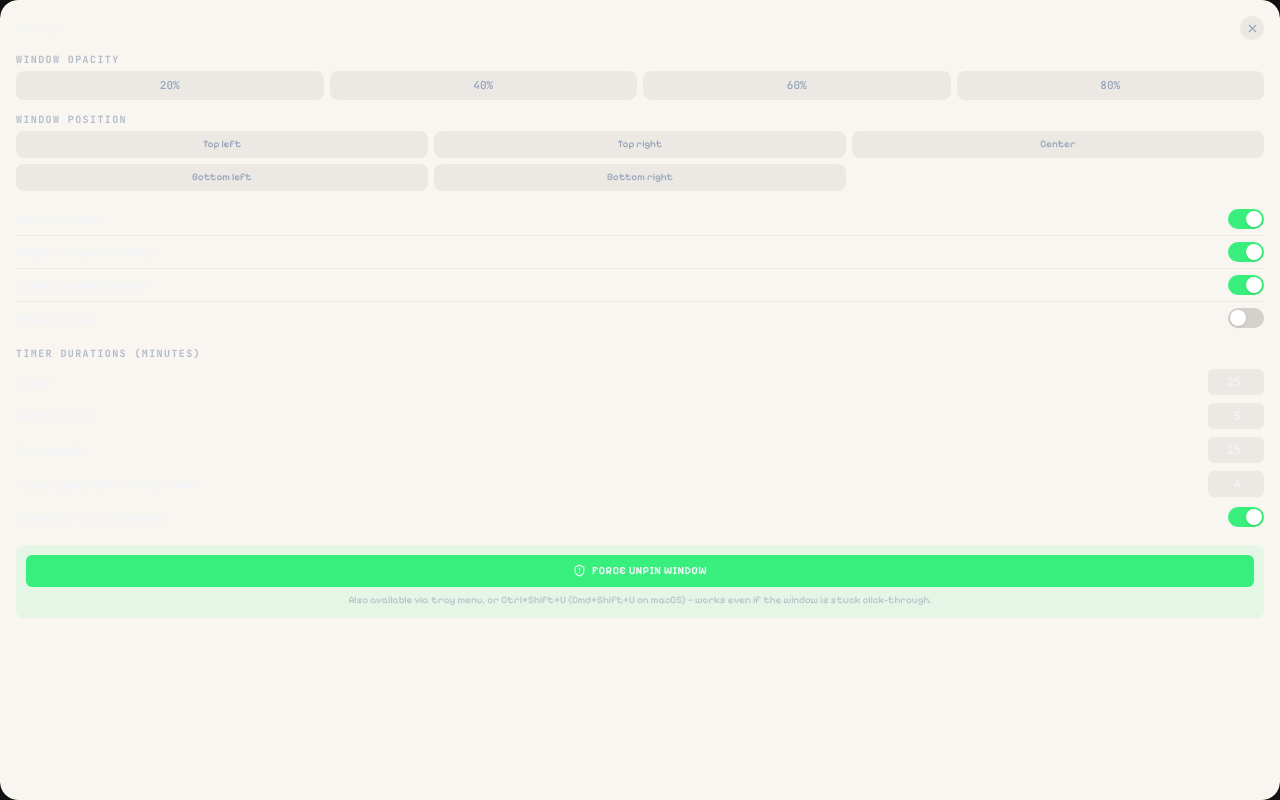
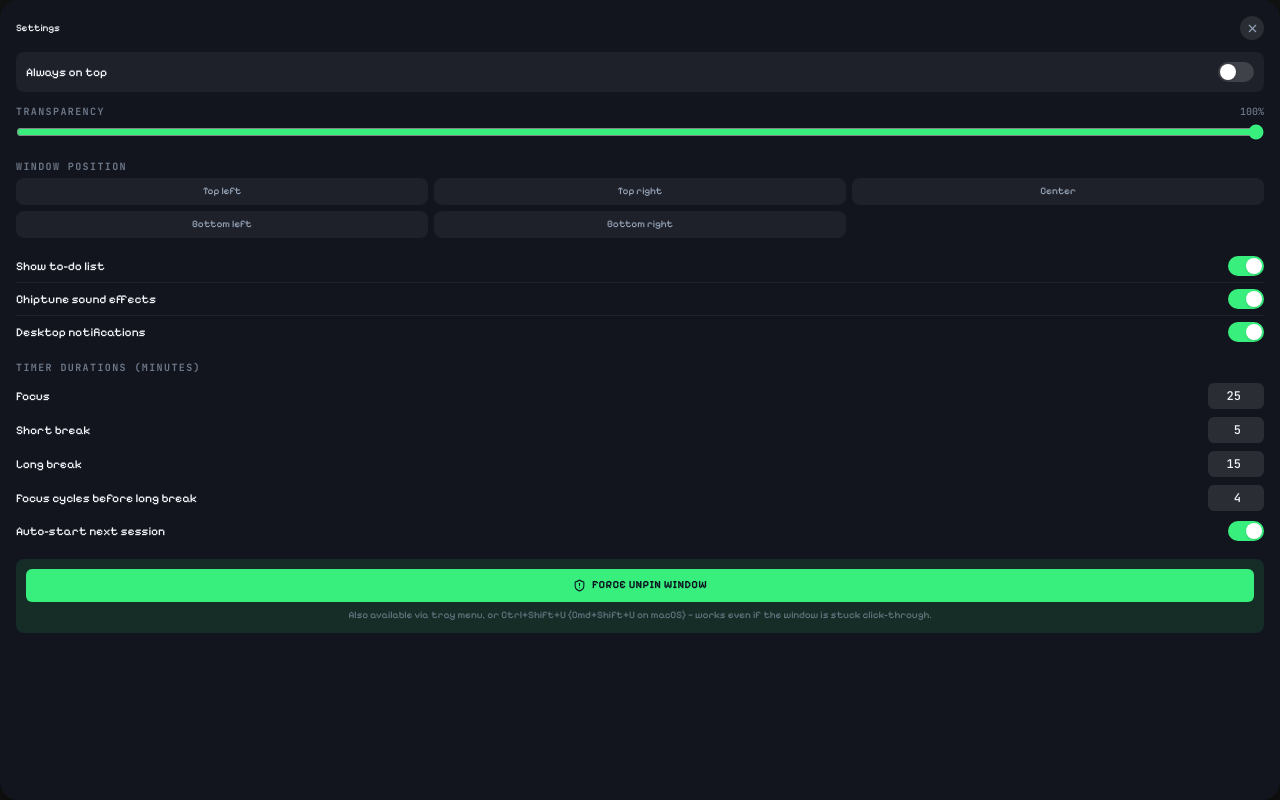
Before and after one commit to AlloEngel/slimy.doro, a React (Vite) app: page / in a window 1280 px wide. Both pictures are taken after a click on the button 1186 px from the left and 26 px from the top of the page. Built offline with nearby package versions, Linux system fonts and the light colour scheme; the HTML template or start-up script is replaced by a standard one.

Commit message:
Change: Settings reorder + opacity slider + solid dark modal

```diff
--- a/src/App.tsx
+++ b/src/App.tsx
@@ -1,3 +1,4 @@
+// src/App.tsx
 import { useEffect, useState } from "react";
 import { useAppStore } from "@/store/useAppStore";
 import { usePomodoroTicker } from "@/hooks/usePomodoroTicker";
@@ -39,18 +40,24 @@ export default function App() {
                 backgroundColor: `color-mix(in srgb, var(--surface) ${alpha * 100}%, transparent)`,
                 backdropFilter: "blur(16px)",
                 WebkitBackdropFilter: "blur(16px)",
-            boxShadow: "0 18px 40px rgba(30, 30, 30, 0.18)",
+                boxShadow: "0 18px 40px rgba(0, 0, 0, 0.45)",
             }}
             onMouseDown={handleDragStart}
         >
             <TitleBarControls pinned={pinned} onTogglePin={togglePin} onOpenSettings={() => setSettingsOpen(true)} />
 
-        {/* Main content fully UNMOUNTS while settings is open — this is
-          what actually fixes the bleed-through bug, rather than
-          relying on stacking/opacity to mask it. */}
             {!settingsOpen && (
                 <div className="flex h-full w-full flex-col gap-3 px-3 pb-3 pt-10">
-              <div className="flex flex-col items-center gap-2">
+                    {/*
+            When the To-Do list is hidden, this block becomes flex-1 +
+            justify-center so the slime/timer expand to fill the freed
+            vertical space instead of leaving a blank gap below them.
+          */}
+                    <div
+                        className={`flex flex-col items-center gap-2 ${
+                            !settings.showTodo ? "flex-1 justify-center" : ""
+                        }`}
+                    >
                         <SlimeStage />
                         <TimerDisplay />
                     </div>
@@ -59,10 +66,7 @@ export default function App() {
             )}
 
             {settingsOpen && (
-            <SettingsPanel
-                onClose={() => setSettingsOpen(false)}
-                onForceUnpin={() => void setPin(false)}
-            />
+                <SettingsPanel onClose={() => setSettingsOpen(false)} onForceUnpin={() => void setPin(false)} />
             )}
         </div>
     );
--- a/src/components/SettingsPanel.tsx
+++ b/src/components/SettingsPanel.tsx
@@ -1,13 +1,7 @@
-// Two changes: (1) bg is now a fixed opaque color, not tied to the
-// user's opacity slider, so it can never let content bleed through
-// regardless of settings; (2) new "Force Unpin Window" button — the
-// visible, always-clickable fallback required by #4.
 import { ShieldAlert, X } from "lucide-react";
 import { useAppStore } from "@/store/useAppStore";
 import { snapWindow } from "@/lib/tauri";
-import type { OpacityPreset, SnapPosition } from "@/types";
-
-const OPACITY_PRESETS: OpacityPreset[] = [20, 40, 60, 80];
+import type { SnapPosition } from "@/types";
 
 const SNAP_POSITIONS: { id: SnapPosition; label: string }[] = [
     { id: "top-left", label: "Top left" },
@@ -26,7 +20,7 @@ function Toggle({ checked, onChange, label }: { checked: boolean; onChange: () =
                 role="switch"
                 aria-checked={checked}
                 onClick={onChange}
-            className={`relative h-5 w-9 rounded-full transition ${checked ? "bg-terracotta" : "bg-black/15"}`}
+                className={`relative h-5 w-9 rounded-full transition ${checked ? "bg-terracotta" : "bg-white/15"}`}
             >
         <span
             className={`absolute top-0.5 h-4 w-4 rounded-full bg-white shadow transition ${
@@ -63,7 +57,7 @@ function NumberField({
                     const n = Number(e.target.value);
                     if (!Number.isNaN(n)) onChange(Math.min(max, Math.max(min, n)));
                 }}
-            className="w-14 rounded-md bg-black/5 px-2 py-1 text-right font-mono text-[12px] text-current focus:bg-black/10 focus:outline-none"
+                className="w-14 rounded-md bg-white/10 px-2 py-1 text-right font-mono text-[12px] text-current focus:bg-white/15 focus:outline-none"
             />
         </label>
     );
@@ -85,7 +79,9 @@ export function SettingsPanel({ onClose, onForceUnpin }: Props) {
 
     return (
         <div
-          className="absolute inset-0 z-30 flex flex-col gap-3 overflow-y-auto rounded-cozy bg-[#F9F5F1] p-4 text-slate-deep shadow-[0_12px_30px_rgba(51,59,77,0.22)]"
+            // Fixed, fully opaque dark surface — independent of the user's
+            // transparency slider, so Settings can never bleed content through.
+            className="absolute inset-0 z-30 flex flex-col gap-3 overflow-y-auto rounded-cozy bg-[#12151d] p-4 text-slate-deep shadow-[0_12px_30px_rgba(0,0,0,0.55)]"
             data-no-drag
         >
             <div className="flex items-center justify-between">
@@ -94,32 +90,34 @@ export function SettingsPanel({ onClose, onForceUnpin }: Props) {
                     type="button"
                     onClick={onClose}
                     aria-label="Close settings"
-              className="flex h-6 w-6 items-center justify-center rounded-full bg-black/5 text-slate-text hover:bg-black/10"
+                    className="flex h-6 w-6 items-center justify-center rounded-full bg-white/10 text-slate-text hover:bg-white/15"
                 >
                     <X size={13} />
                 </button>
             </div>
 
+            {/* Always on Top — first item, per requirement #3 */}
+            <section className="rounded-lg bg-white/5 px-2.5 py-1">
+                <Toggle checked={settings.alwaysOnTop} onChange={toggleAlwaysOnTop} label="Always on top" />
+            </section>
+
             <section>
-          <h3 className="mb-1 font-mono text-[10px] font-bold uppercase tracking-[0.14em] text-slate-text/70">
-            Window opacity
+                <div className="mb-1 flex items-center justify-between">
+                    <h3 className="font-mono text-[10px] font-bold uppercase tracking-[0.14em] text-slate-text/70">
+                        Transparency
                     </h3>
-          <div className="flex gap-1.5">
-            {OPACITY_PRESETS.map((preset) => (
-                <button
-                    key={preset}
-                    type="button"
-                    onClick={() => setOpacity(preset)}
-                    className={`flex-1 rounded-lg py-1.5 font-mono text-[11px] transition ${
-                        settings.opacity === preset
-                            ? "bg-terracotta text-cream"
-                            : "bg-black/5 text-slate-text hover:bg-black/10"
-                    }`}
-                >
-                  {preset}%
-                </button>
-            ))}
+                    <span className="font-mono text-[10px] text-slate-text/70">{settings.opacity}%</span>
                 </div>
+                <input
+                    type="range"
+                    min={20}
+                    max={100}
+                    step={5}
+                    value={settings.opacity}
+                    onChange={(e) => setOpacity(Number(e.target.value))}
+                    className="w-full accent-terracotta"
+                    aria-label="Window opacity"
+                />
             </section>
 
             <section>
@@ -132,7 +130,7 @@ export function SettingsPanel({ onClose, onForceUnpin }: Props) {
                             key={pos.id}
                             type="button"
                             onClick={() => void snapWindow(pos.id)}
-                    className="rounded-lg bg-black/5 py-1.5 text-[10px] text-slate-text hover:bg-black/10"
+                            className="rounded-lg bg-white/5 py-1.5 text-[10px] text-slate-text hover:bg-white/10"
                         >
                             {pos.label}
                         </button>
@@ -140,7 +138,7 @@ export function SettingsPanel({ onClose, onForceUnpin }: Props) {
                 </div>
             </section>
 
-        <section className="divide-y divide-black/5">
+            <section className="divide-y divide-white/5">
                 <Toggle checked={settings.showTodo} onChange={toggleShowTodo} label="Show to-do list" />
                 <Toggle checked={settings.soundEnabled} onChange={toggleSound} label="Chiptune sound effects" />
                 <Toggle
@@ -148,7 +146,6 @@ export function SettingsPanel({ onClose, onForceUnpin }: Props) {
                     onChange={toggleNotifications}
                     label="Desktop notifications"
                 />
-          <Toggle checked={settings.alwaysOnTop} onChange={toggleAlwaysOnTop} label="Always on top" />
             </section>
 
             <section>
@@ -184,15 +181,11 @@ export function SettingsPanel({ onClose, onForceUnpin }: Props) {
                 />
             </section>
 
-        {/* Emergency unpin — always reachable since Settings only opens
-          while the window is receiving clicks normally. Backed up by
-          the tray menu item and the global Ctrl/Cmd+Shift+U shortcut,
-          which work even while the window IS click-through. */}
             <section className="rounded-lg bg-terracotta/10 p-2.5">
                 <button
                     type="button"
                     onClick={onForceUnpin}
-              className="flex w-full items-center justify-center gap-1.5 rounded-md bg-terracotta py-2 text-[11px] font-bold uppercase tracking-wide text-cream transition hover:brightness-105 active:scale-[0.98]"
+                    className="flex w-full items-center justify-center gap-1.5 rounded-md bg-terracotta py-2 text-[11px] font-bold uppercase tracking-wide text-[#0B1420] transition hover:brightness-105 active:scale-[0.98]"
                 >
                     <ShieldAlert size={13} />
                     Force Unpin Window
```
Lines whose indentation alone changed are shown as unchanged.
